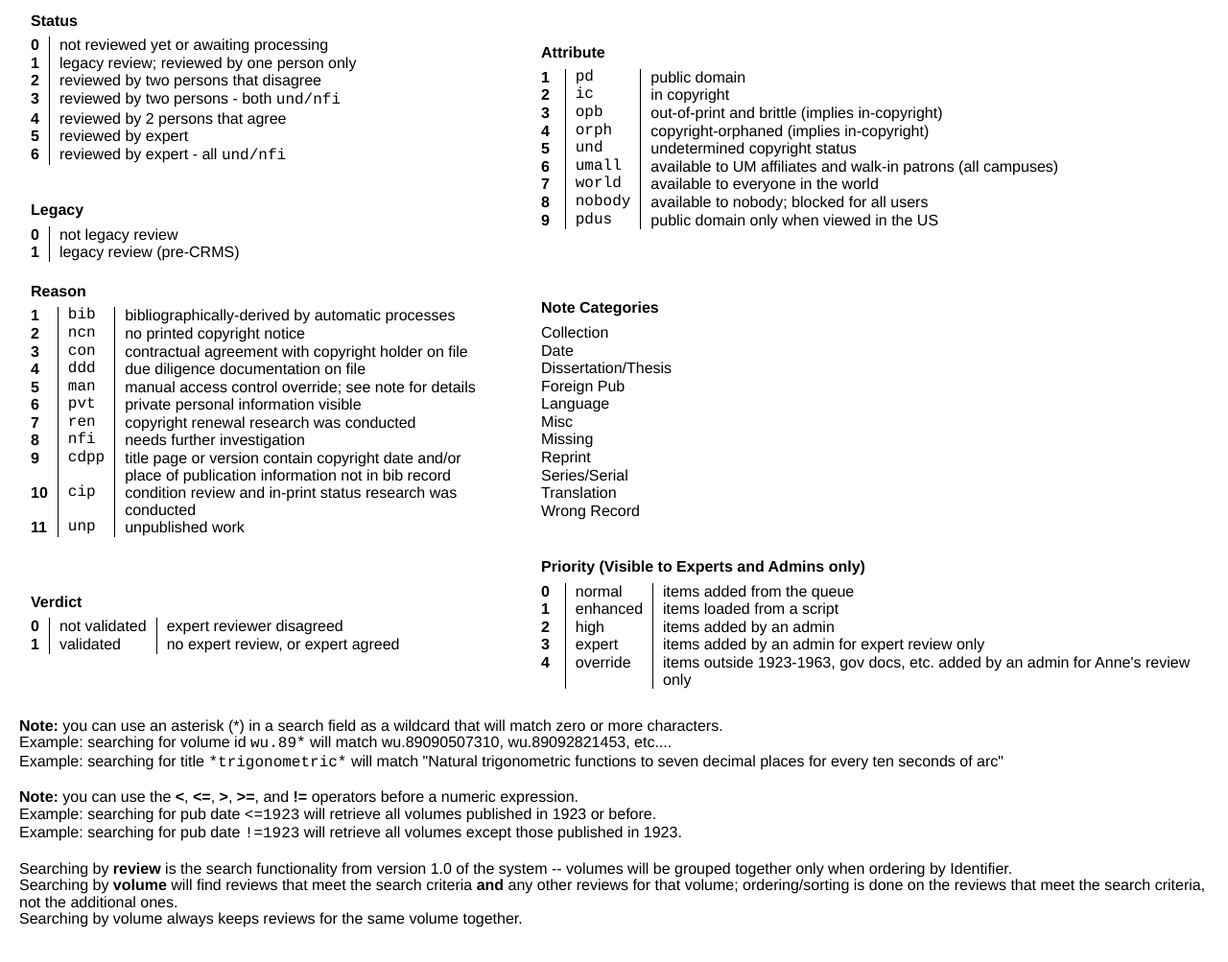
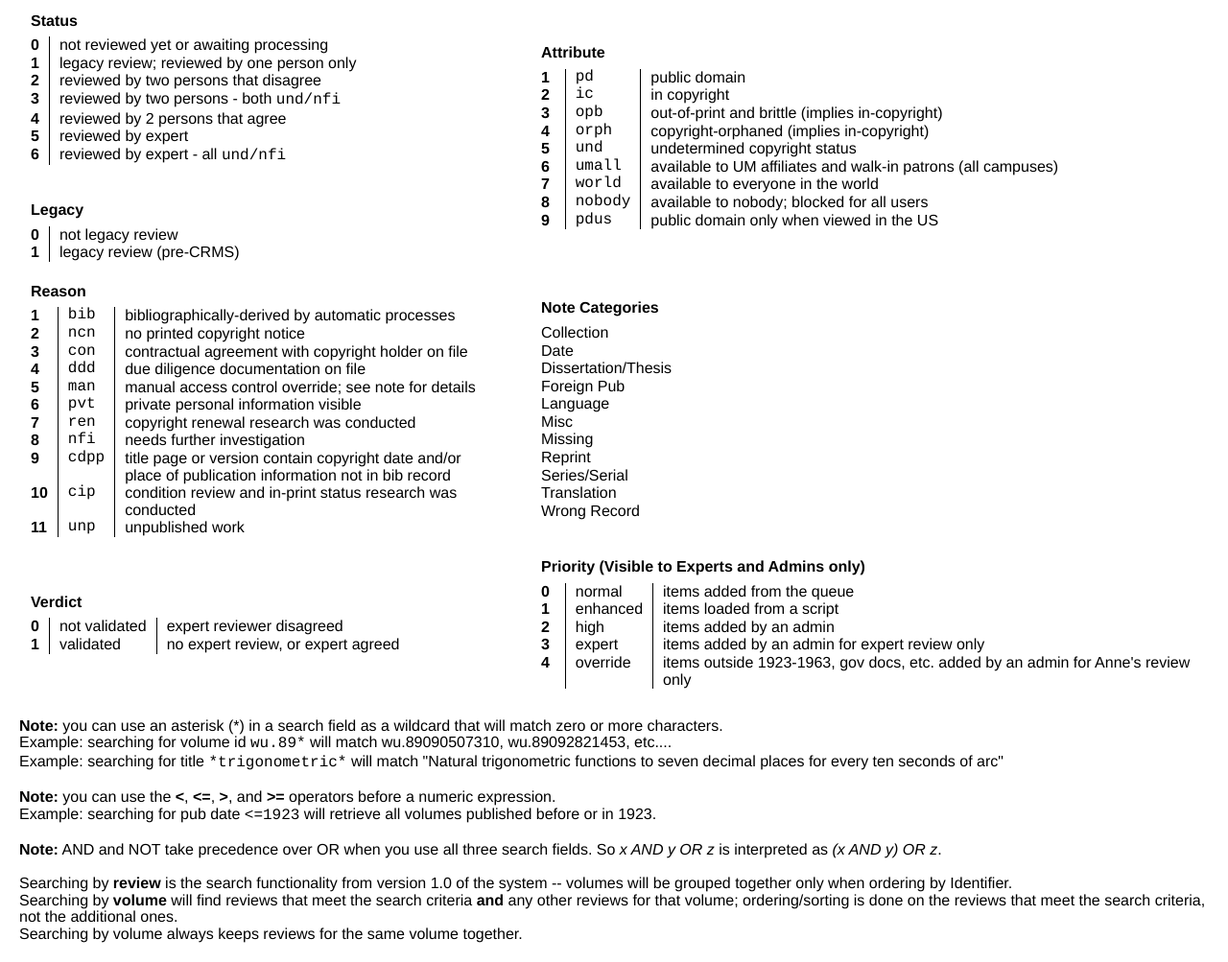
Before and after one commit to hathitrust/crms, a plain HTML site: page web/c/crms/keys.html in a window 1280 px wide. Shown: the part 152-1155 px from the top of the page at 96% size. Drawn offline with Linux system fonts and the light colour scheme.

Commit message:
Change documentation to remove != operator and explain AND/OR priority.

```diff
--- a/web/c/crms/keys.html
+++ b/web/c/crms/keys.html
@@ -139,10 +139,11 @@ td.explanation {
 Example: searching for volume id <code>wu.89*</code> will match wu.89090507310, wu.89092821453, etc....<br/>
 Example: searching for title <code>*trigonometric*</code> will match "Natural trigonometric functions to seven decimal places for every ten seconds of arc"
 </p><br/>
-<p><b>Note:</b> you can use the <b>&lt;</b>, <b>&lt;=</b>, <b>&gt;</b>, <b>&gt;=</b>, and <b>!=</b> operators before a numeric expression.<br/>
-Example: searching for pub date <code>&lt;=1923</code> will retrieve all volumes published in 1923 or before.<br/>
-Example: searching for pub date <code>!=1923</code> will retrieve all volumes except those published in 1923.<br/>
+<p><b>Note:</b> you can use the <b>&lt;</b>, <b>&lt;=</b>, <b>&gt;</b>, and <b>&gt;=</b> operators before a numeric expression.<br/>
+Example: searching for pub date <code>&lt;=1923</code> will retrieve all volumes published before or in 1923.<br/>
 </p><br/>
+<p><b>Note:</b> AND and NOT take precedence over OR when you use all three search fields. So <i>x AND y OR z</i> is interpreted as
+<i>(x AND y) OR z</i>.</p><br/>
 <p>
 Searching by <b>review</b> is the search functionality from version 1.0 of the system -- volumes will be grouped together only when ordering
 by Identifier.<br/>
```
